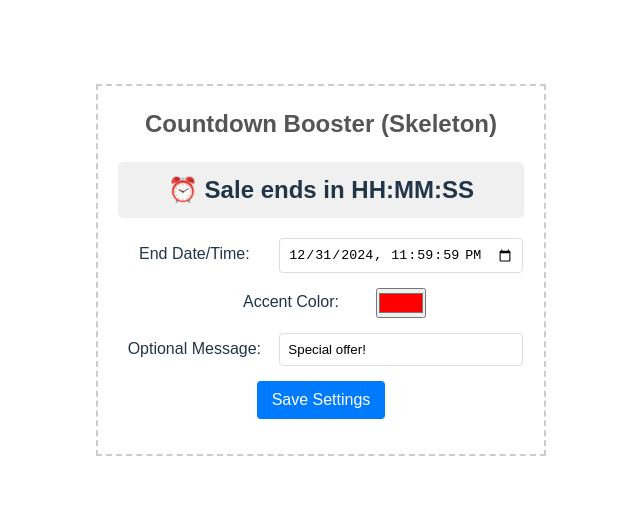
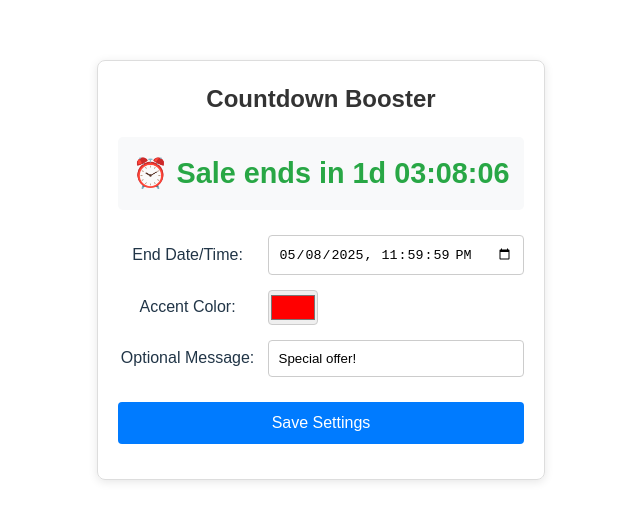
Before and after one commit to gaviral/react-app, a React (Vite) app: page / in a window 1280 px wide. Shown: the part 130-650 px from the top of the page, without its empty margins (319-959 px from the left). Built offline with nearby package versions, Linux system fonts and the light colour scheme.

Commit message:
feat(countdown-booster): implement phase 1 core timer logic. Adds dynamic HH:MM:SS timer, default end date (tomorrow 23:59:59), state/effects for timer. Updates CSS classes and refines styles.

```diff
--- a/src/CountdownBooster.css
+++ b/src/CountdownBooster.css
@@ -1,61 +1,78 @@
-.countdown-booster-skeleton {
-  border: 2px dashed #ccc;
+.countdown-booster {
+  border: 1px solid #ddd;
   padding: 20px;
-  margin: 20px;
+  margin: 20px auto;
   font-family: sans-serif;
+  max-width: 500px;
+  border-radius: 8px;
+  box-shadow: 0 2px 10px rgba(0,0,0,0.1);
 }
 
-.countdown-booster-skeleton h2 {
+.countdown-booster h2 {
   margin-top: 0;
-  color: #555;
+  color: #333;
   text-align: center;
+  margin-bottom: 20px;
 }
 
-.timer-display-placeholder {
-  font-size: 1.5em;
+.timer-display {
+  font-size: 1.8em;
   font-weight: bold;
   text-align: center;
-  padding: 10px;
-  margin-bottom: 20px;
-  background-color: #f0f0f0;
+  padding: 15px;
+  margin-bottom: 25px;
+  background-color: #f8f9fa;
   border-radius: 5px;
+  color: #28a745;
 }
 
-.controls-skeleton div {
-  margin-bottom: 15px;
+.timer-display span {
+  color: #dc3545;
 }
 
-.controls-skeleton label {
+.controls div {
+  margin-bottom: 15px;
+  display: flex;
+  align-items: center;
+}
+
+.controls label {
   display: inline-block;
   margin-right: 10px;
-  min-width: 150px; /* Align labels nicely */
+  min-width: 140px;
+  font-weight: 500;
 }
 
-.controls-skeleton input[type="datetime-local"],
-.controls-skeleton input[type="text"] {
-  padding: 8px;
-  border: 1px solid #ddd;
+.controls input[type="datetime-local"],
+.controls input[type="text"] {
+  padding: 10px;
+  border: 1px solid #ccc;
   border-radius: 4px;
-  width: calc(100% - 180px); /* Adjust based on label width and padding */
+  flex-grow: 1;
 }
 
-.controls-skeleton input[type="color"] {
+.controls input[type="color"] {
   padding: 0;
-  height: 30px;
+  height: 35px;
   width: 50px;
+  border: 1px solid #ccc;
+  border-radius: 4px;
   vertical-align: middle;
 }
 
-.controls-skeleton button {
-  padding: 10px 15px;
+.controls button {
+  padding: 12px 20px;
   background-color: #007bff;
   color: white;
   border: none;
   border-radius: 4px;
   cursor: pointer;
   font-size: 1em;
+  display: block;
+  width: 100%;
+  margin-top: 10px;
 }
 
-.controls-skeleton button:hover {
+.controls button:hover {
   background-color: #0056b3;
 }
--- a/src/CountdownBooster.tsx
+++ b/src/CountdownBooster.tsx
@@ -1,24 +1,82 @@
-import React, { useState } from 'react';
+import React, { useState, useEffect } from 'react';
 import './CountdownBooster.css'; // We'll create this next
 
 interface CountdownBoosterProps {
   // Props can be added later if needed
 }
 
+interface TimeLeft {
+  days: number;
+  hours: number;
+  minutes: number;
+  seconds: number;
+}
+
+const calculateDefaultEndDate = (): string => {
+  const tomorrow = new Date();
+  tomorrow.setDate(tomorrow.getDate() + 1);
+  tomorrow.setHours(23, 59, 59, 999);
+  // Format to YYYY-MM-DDTHH:MM:SS (datetime-local input requires seconds)
+  const year = tomorrow.getFullYear();
+  const month = String(tomorrow.getMonth() + 1).padStart(2, '0');
+  const day = String(tomorrow.getDate()).padStart(2, '0');
+  const hours = String(tomorrow.getHours()).padStart(2, '0');
+  const minutes = String(tomorrow.getMinutes()).padStart(2, '0');
+  const seconds = String(tomorrow.getSeconds()).padStart(2, '0');
+  return `${year}-${month}-${day}T${hours}:${minutes}:${seconds}`;
+};
+
 const CountdownBooster: React.FC<CountdownBoosterProps> = () => {
-  const [endDate, setEndDate] = useState<string>('2024-12-31T23:59:59'); // Placeholder
+  const [endDate, setEndDate] = useState<string>(calculateDefaultEndDate());
   const [accentColor, setAccentColor] = useState<string>('#FF0000'); // Placeholder
   const [message, setMessage] = useState<string>('Special offer!'); // Placeholder
+  const [timeLeft, setTimeLeft] = useState<TimeLeft | null>(null);
+
+  const calculateTimeLeft = (targetDate: string): TimeLeft | null => {
+    const difference = +new Date(targetDate) - +new Date();
+    if (difference <= 0) {
+      return null; // Timer has expired
+    }
+
+    return {
+      days: Math.floor(difference / (1000 * 60 * 60 * 24)),
+      hours: Math.floor((difference / (1000 * 60 * 60)) % 24),
+      minutes: Math.floor((difference / 1000 / 60) % 60),
+      seconds: Math.floor((difference / 1000) % 60),
+    };
+  };
+
+  useEffect(() => {
+    // Initialize timer on mount
+    setTimeLeft(calculateTimeLeft(endDate));
+
+    const timer = setInterval(() => {
+      setTimeLeft(calculateTimeLeft(endDate));
+    }, 1000);
+
+    return () => clearInterval(timer); // Cleanup interval on unmount or when endDate changes
+  }, [endDate]); // Rerun effect if endDate changes
+
+  const formatTime = (value: number) => String(value).padStart(2, '0');
 
   return (
-    <div className="countdown-booster-skeleton">
-      <h2>Countdown Booster (Skeleton)</h2>
+    <div className="countdown-booster">
+      <h2>Countdown Booster</h2>
 
-      <div className="timer-display-placeholder">
-        ⏰ Sale ends in HH:MM:SS
+      <div className="timer-display">
+        {timeLeft ? (
+          <>
+            ⏰ Sale ends in {
+              timeLeft.days > 0 && <>{`${timeLeft.days}d `}</>
+            }
+            {`${formatTime(timeLeft.hours)}:${formatTime(timeLeft.minutes)}:${formatTime(timeLeft.seconds)}`}
+          </>
+        ) : (
+          <span>🎉 Sale has ended!</span>
+        )}
       </div>
 
-      <div className="controls-skeleton">
+      <div className="controls">
         <div>
           <label htmlFor="endDate">End Date/Time: </label>
           <input type="datetime-local" id="endDate" name="endDate" value={endDate} onChange={e => setEndDate(e.target.value)} />
```
